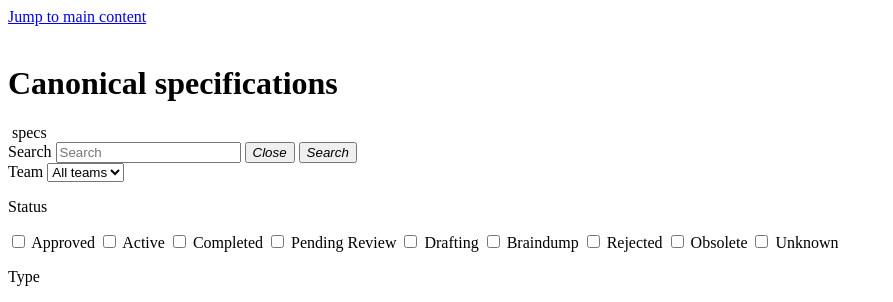
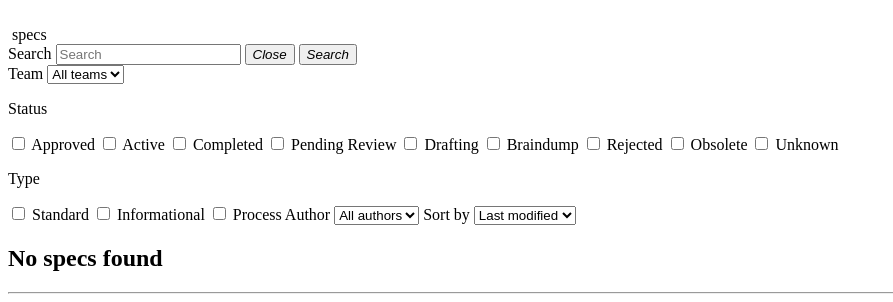
Before and after one commit to canonical-web-and-design/specs.canonical.com, a Python web app: template templates/index.html in a window 1280 px wide. Shown: the top 302 px of the page, without its empty margins (0-893 px from the left). Run offline with Jinja, Linux system fonts and the light colour scheme; the template is opened without the code that fills it, so the values that code supplies are empty.

Commit message:
Revert "accessibility fixes"
This reverts commit 7e4d3624269742c782353f77384e94b9bb698ede.

```diff
--- a/templates/_base.html
+++ b/templates/_base.html
@@ -1,5 +1,5 @@
 <!DOCTYPE html>
-<html lang="en">
+<html>
   <head>
     <title>{% block title %}Canonical specifications{% endblock %}</title>
     <link
@@ -16,7 +16,6 @@
     />
   </head>
   <body>
-    <a href="#main" class="p-link--skip">Jump to main content</a>
     <header id="navigation" class="p-navigation is-dark">
       <div class="p-navigation__row">
         <div class="p-navigation__banner">
@@ -29,7 +28,6 @@
       </div>
     </header>
     <main class="l-fluid-breakout" id="main">
-      <h1 class="u-off-screen">Canonical specifications</h1>
       {% block content %}{% endblock %}
     </main>
     <hr class="u-no-margin--bottom" />
```
